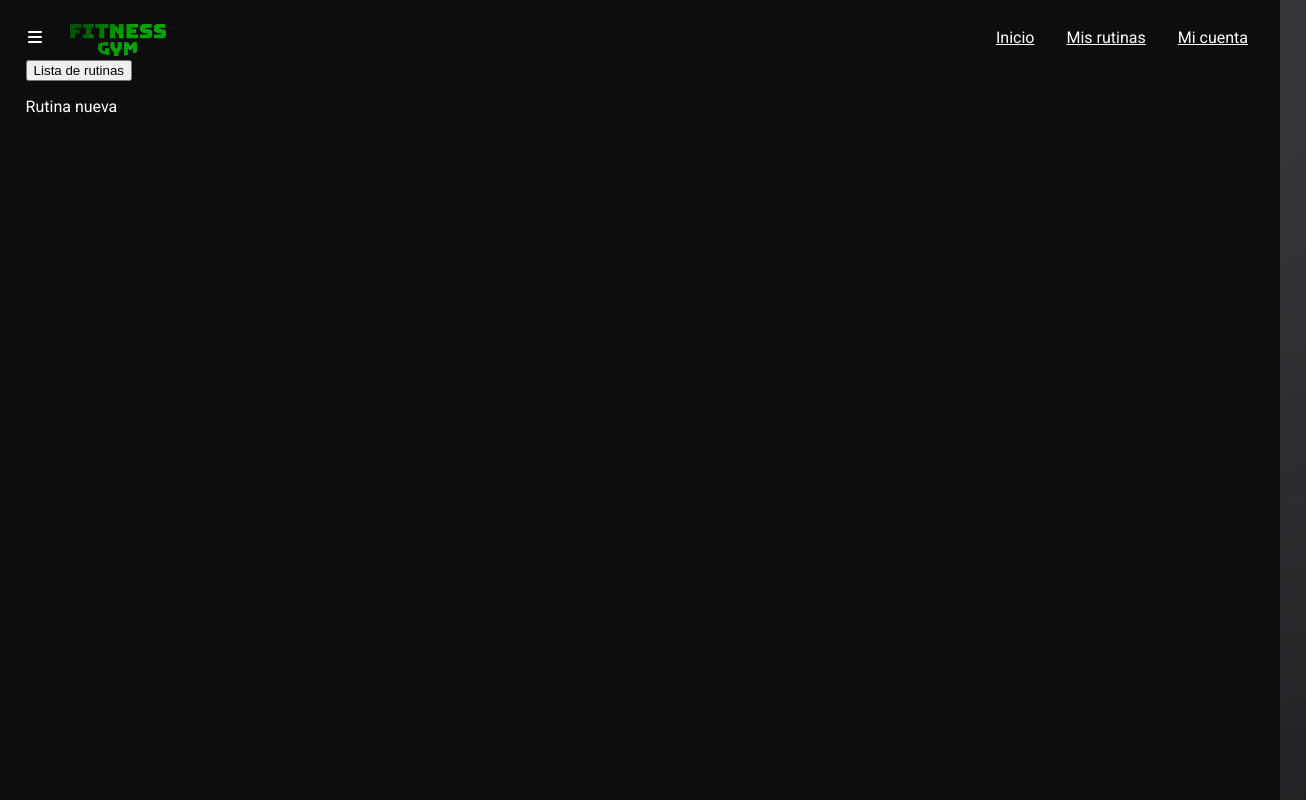
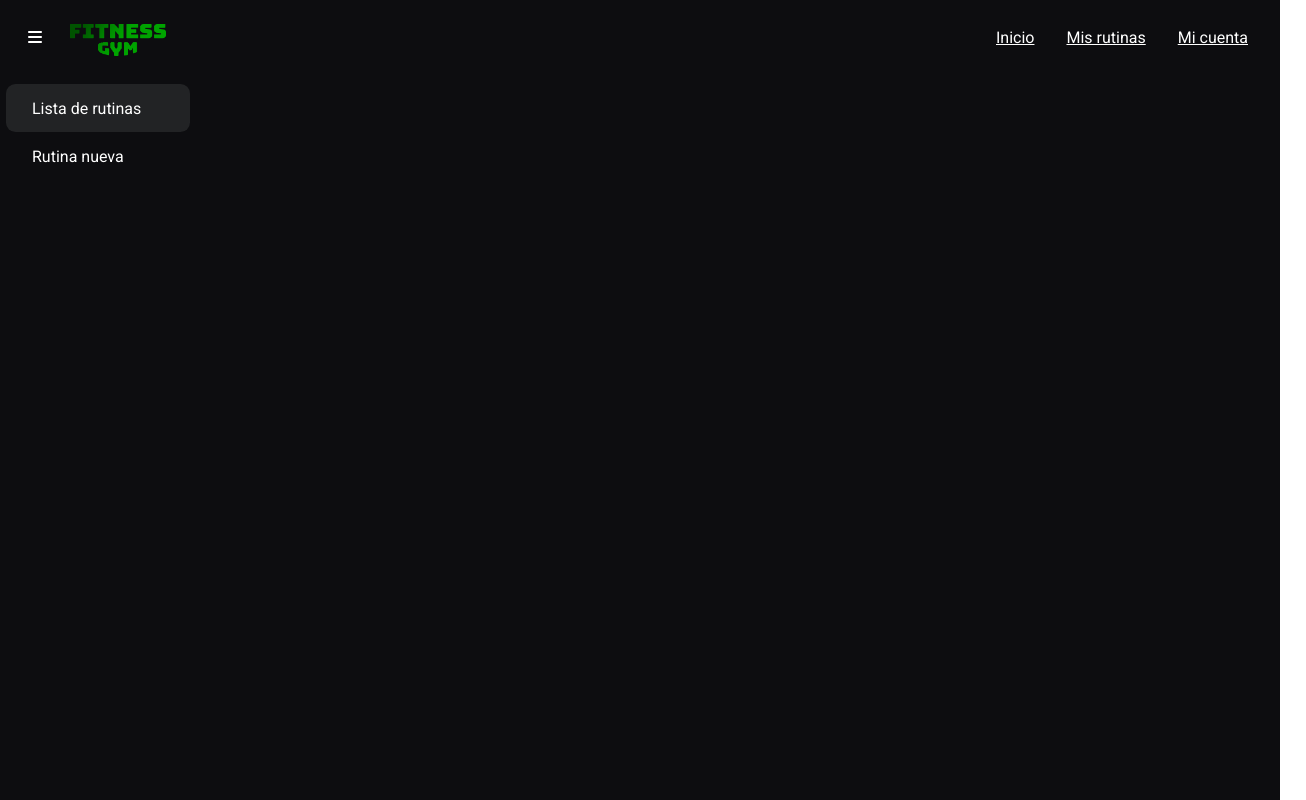
Before and after one commit to Naku2004/Naku2004.github.io, a plain HTML site: page rutins.html in a window 1280 px wide. Both pictures are taken after a click on the button "Lista de rutinas". Shown: the whole page, 1306 px wide, since content can reach past the window. Drawn offline with Linux system fonts and the light colour scheme.

Commit message:
Two buttons interaction

```diff
--- a/main.js
+++ b/main.js
@@ -3,10 +3,29 @@ function cambia_de_pagina(){
         location.href="rutins.html" }, 900);
 }
 
+var button = 0
 var butonlist = document.getElementById('list');
+var butonrutinas = document.getElementById('rutinas');
 
-function lista(){
-    alert('Presionaste el botón');
+function buttonLista(){
+    if (button != 1){
+        button = 1
+        var butonlist = document.getElementById('list');
+        butonlist.classList.add('cambiado')
+        var butonrutinas = document.getElementById('rutinas');
+        butonrutinas.classList.remove('cambiado')
+    }
+}
+
+function buttonRutinas(){
+    if (button != 2){
+        button = 2
+        var butonrutinas = document.getElementById('rutinas');
+        butonrutinas.classList.add('cambiado')
+        var butonlist = document.getElementById('list');
+        butonlist.classList.remove('cambiado')
+    }
 }
 
 butonlist.addEventListener('click', lista)
+butonrutinas.addEventListener('click', buttonRutinas)
--- a/rutins.html
+++ b/rutins.html
@@ -11,6 +11,7 @@
     <script src="https://kit.fontawesome.com/41bcea2ae3.js" crossorigin="anonymous"></script>
     <link href="https://fonts.googleapis.com/css2?family=Roboto&display=swap" rel="stylesheet">
     <link rel="stylesheet" href="style.css">
+    <script src="main.js"></script>
 </head>
 <body id="bodyrutins">
     <input type="checkbox" id="menu">
@@ -23,9 +24,8 @@
     </header>
     <section>
         <ul class="lista">
-            <button id="list">Lista de rutinas</button>
-            <!-- <li class="listitle"><label for="menu" id="list">Lista de rutinas</label></li> -->
-            <li class="rutinas">Rutina nueva</li>
+            <button id="list" class="buttonlista" onclick="buttonLista()">Lista de rutinas</button>
+            <button id="rutinas" class="buttonlista" onclick="buttonRutinas()">Rutina nueva</button>
         </ul>
     </section>
 </body>
--- a/style.css
+++ b/style.css
@@ -161,15 +161,13 @@ section {
 
 /*-----Section-----*/
 
-#list:hover {
-    background-color: #222325;
-}
-
 .lista {
     padding: 0;
-    margin: 0;
-    left: 1.6rem;
+    margin-top: 1.5rem;
+    left:0.4rem;
     position: relative;
+    width: 12rem;
+
 }
 
 .listitle {
@@ -177,6 +175,33 @@ section {
     display: block;
 }
 
+.buttonlista {
+    font-family: 'Roboto', sans-serif;
+    color: white;
+    font-size: 16px;
+    font-weight: 400;
+    text-align: left;
+
+    height: 48px;
+    width: 184px;
+
+    display: block;
+    border-style:hidden;
+    background-color: transparent;
+    transition: background-color 0.3s ease;
+
+    border-radius:0.6rem;
+    padding: 0 1.6rem;
+}
+
+button:hover {
+    background-color: #222325;
+}
+
+button.cambiado {
+    background-color: #222325;
+}
+
 .rutinas {
     margin-top: 1rem;
     display: block;
```
